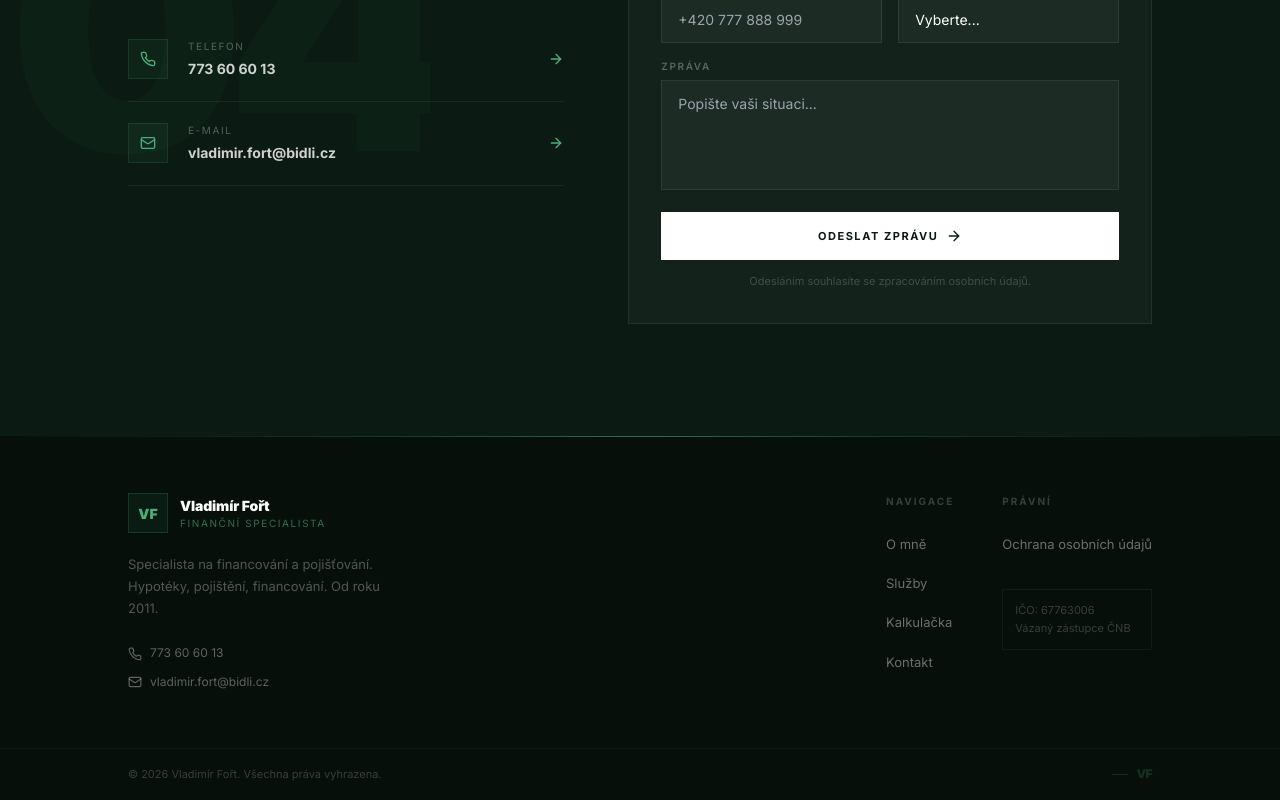
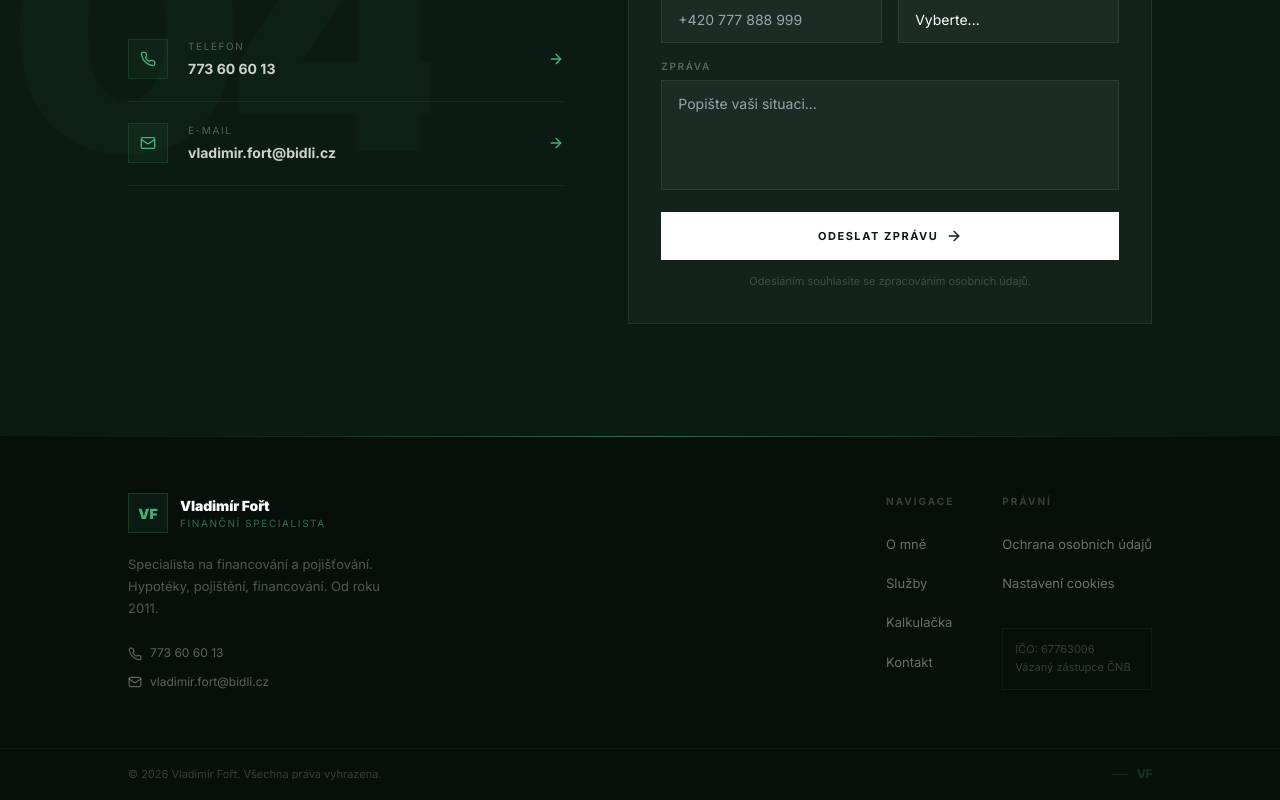
Before and after one commit to Hrny92/VladimirFort, a Next.js app: page / in a window 1280 px wide. Shown: the part 4199-4999 px from the top of the page. Built offline with nearby package versions, Linux system fonts and the light colour scheme.

Commit message:
Add cookie settings button to footer

```diff
--- a/components/CookieConsent.tsx
+++ b/components/CookieConsent.tsx
@@ -41,6 +41,16 @@ export default function CookieConsent() {
       const t = setTimeout(() => setVisible(true), 1200)
       return () => clearTimeout(t)
     }
+  }, [])
+
+  // Listen for footer "open cookie settings" trigger
+  useEffect(() => {
+    const handler = () => {
+      setShowSettings(true)
+      setVisible(true)
+    }
+    window.addEventListener('openCookieSettings', handler)
+    return () => window.removeEventListener('openCookieSettings', handler)
   }, [])
 
   const save = (all: boolean) => {
--- a/components/Footer.tsx
+++ b/components/Footer.tsx
@@ -88,6 +88,15 @@ export default function Footer() {
                   Ochrana osobních údajů
                 </Link>
               </li>
+              <li>
+                <button
+                  onClick={() => window.dispatchEvent(new Event('openCookieSettings'))}
+                  style={{ fontSize: 13, color: 'rgba(255,255,255,0.4)', background: 'none', border: 'none', cursor: 'pointer', padding: 0, transition: 'color 0.2s' }}
+                  onMouseEnter={e => (e.currentTarget.style.color = '#fff')}
+                  onMouseLeave={e => (e.currentTarget.style.color = 'rgba(255,255,255,0.4)')}>
+                  Nastavení cookies
+                </button>
+              </li>
             </ul>
             <div style={{ padding: '0.75rem', border: '1px solid rgba(255,255,255,0.05)' }}>
               <p style={{ fontSize: 11, lineHeight: 1.6, color: 'rgba(255,255,255,0.2)' }}>
```
